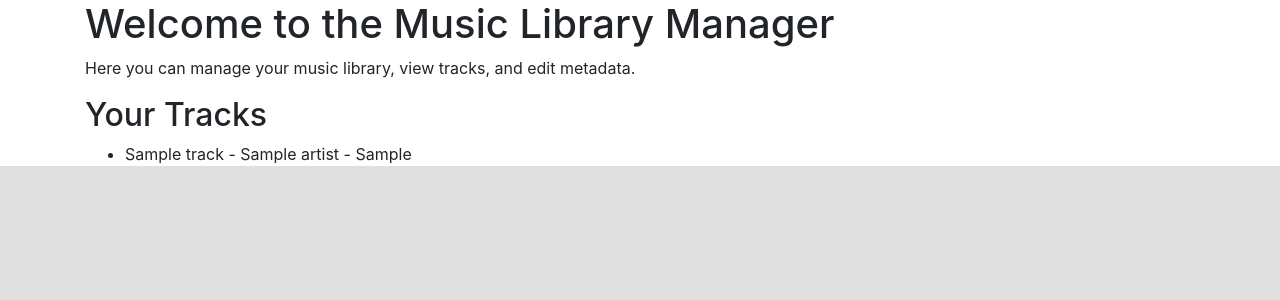
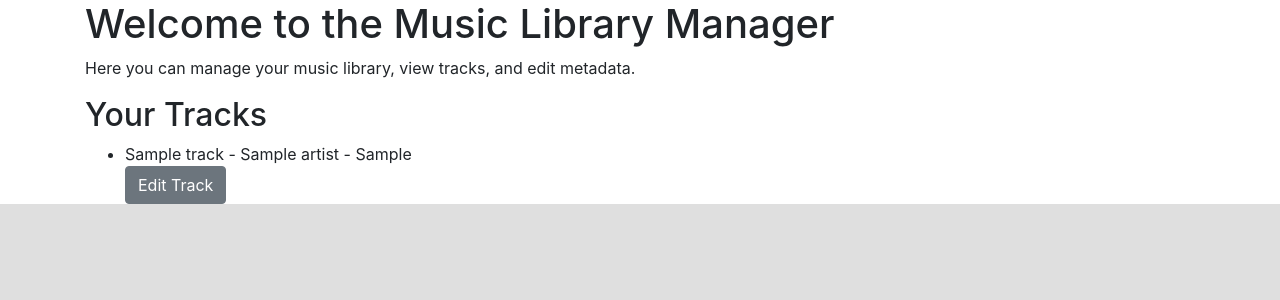
Before and after one commit to CATT-CODE/music-library-manager, a Flask app: page / in a window 1280 px wide. Shown: the part 56-356 px from the top of the page. Run offline with Flask 3, Linux system fonts and the light colour scheme; a user stored in the database is signed in; tables that the repository leaves empty hold one stand-in row (values such as "Sample post"); parts of the project's set-up code (start-up, migrations or seed data) failed here and were passed over; some libraries are stand-ins or nearby versions.

Commit message:
Edit metadata endpoint - route functioning to edit and connected to button/form

```diff
--- a/app/templates/base.html
+++ b/app/templates/base.html
@@ -4,7 +4,7 @@
 <head>
     <meta charset="UTF-8">
     <meta name="viewport" content="width=device-width, initial-scale=1.0">
-    <title>{% block title %}{% endblock %} - Music Library Manager</title>
+    <title>{% block title %}{{ title }}{% endblock %} - Music Library Manager</title>
     <link href="https://maxcdn.bootstrapcdn.com/bootstrap/4.5.2/css/bootstrap.min.css" rel="stylesheet">
     <link rel="icon" type="image/x-icon" href="/static/favicon.ico">
     <link rel="stylesheet" href="static/css/style.css">
--- a/app/templates/edit_metadata.html
+++ b/app/templates/edit_metadata.html
@@ -1,7 +1,4 @@
 {% extends "base.html" %}
-
-{% block title %}Edit Metadata{% endblock %}
-
 
 {% block content %}
 <div class="container mt-5">
--- a/app/templates/index.html
+++ b/app/templates/index.html
@@ -1,5 +1,4 @@
 {% extends "base.html" %}
-{% block title %}Home{% endblock %}
 
 {% block content %}
     <h1>Welcome to the Music Library Manager</h1>
@@ -11,6 +10,7 @@
     <ul>
     {% for track in tracks %}
         <li>{{ track.title }} - {{ track.artist.name }} - {{ track.genre }}</li>
+        <a href="{{ url_for('edit_metadata', track_id=track.id) }}" class="btn btn-secondary">Edit Track</a>
     {% endfor %}
     </ul>
 {% endblock %}
--- a/app/templates/login.html
+++ b/app/templates/login.html
@@ -1,5 +1,4 @@
 {% extends "base.html" %}
-{% block title %}Login{% endblock %}
 
 {% block content %}
     <h2>Login</h2>
--- a/app/templates/register.html
+++ b/app/templates/register.html
@@ -1,5 +1,4 @@
 {% extends "base.html" %}
-{% block title %}Register{% endblock %}
 
 {% block content %}
     <h2>Register</h2>
--- a/app/templates/upload.html
+++ b/app/templates/upload.html
@@ -1,6 +1,4 @@
 {% extends "base.html" %}
-
-{% block title %}Upload{% endblock %}
 
 {% block content %}
 <div class="container mt-5">
--- a/app/views.py
+++ b/app/views.py
@@ -11,8 +11,8 @@ import tempfile
 def load_user(user_id):
     return User.query.get(int(user_id))
 
+@app.route('/index')
 @app.route('/')
-@app.route('/index')
 def index():
     if current_user.is_authenticated:
         tracks = Track.query.filter_by(user_id=current_user.id).all()
@@ -111,12 +111,30 @@ def upload():
 @login_required
 def edit_metadata(track_id):
     track = Track.query.get_or_404(track_id)
-    print(track)
+
     form = EditMetadataForm()
+
+    if form.validate_on_submit():
+        track.title = form.title.data or track.title
+        artist_name = form.artist_name.data or track.artist.name
+        artist = Artist.query.filter(Artist.name.ilike(artist_name)).first()
+        if not artist:
+            artist = Artist(name=artist_name)
+            db.session.add(artist)
+            db.session.flush()
+
+        track.artist_id = artist.id
+        track.album = form.album.data or track.album
+        track.genre = form.genre.data or track.genre
+
+        db.session.commit()
+        flash('Metadata updated successfully', 'success')
+        return redirect(url_for('index'))
 
     if request.method == 'GET':
         form.title.data = track.title
         form.artist_name.data = track.artist.name
         form.album.data = track.album
         form.genre.data = track.genre
-    return render_template('edit_metadata.html', form=form)
+
+    return render_template('edit_metadata.html', title='Edit Track', form=form)
```
